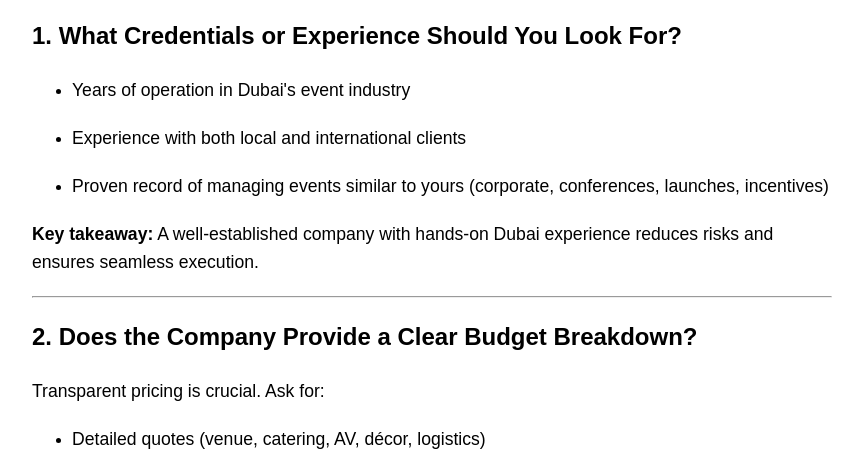
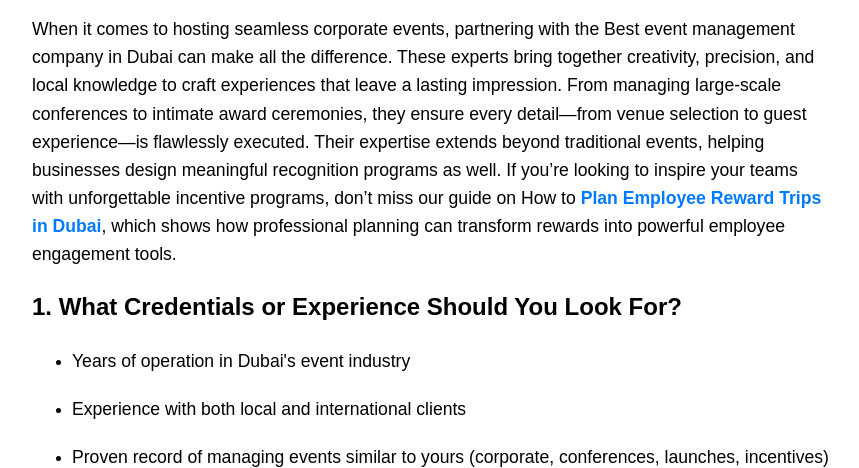
Before and after one commit to itsjakeconnor/eventmanagement, a plain HTML site: page index.html in a window 1280 px wide. Shown: the part 730-1198 px from the top of the page, without its empty margins (208-1067 px from the left). Drawn offline with Linux system fonts and the light colour scheme.

Commit message:
Update index.html

```diff
--- a/index.html
+++ b/index.html
@@ -88,6 +88,8 @@
     <div style="text-align: center;">
  <img src="https://i.postimg.cc/cLrPRXDv/1-2.jpg" alt="event.jpg" style="max-width: 100%; height: auto;">
 </div>
+
+    <p>When it comes to hosting seamless corporate events, partnering with the Best event management company in Dubai can make all the difference. These experts bring together creativity, precision, and local knowledge to craft experiences that leave a lasting impression. From managing large-scale conferences to intimate award ceremonies, they ensure every detail&mdash;from venue selection to guest experience&mdash;is flawlessly executed. Their expertise extends beyond traditional events, helping businesses design meaningful recognition programs as well. If you&rsquo;re looking to inspire your teams with unforgettable incentive programs, don&rsquo;t miss our guide on How to <a href="https://rewardemployee.s3.ca-central-1.amazonaws.com/index.html">Plan Employee Reward Trips in Dubai</a>, which shows how professional planning can transform rewards into powerful employee engagement tools.</p>
 
 
     <h2>1. What Credentials or Experience Should You Look For?</h2>
```
